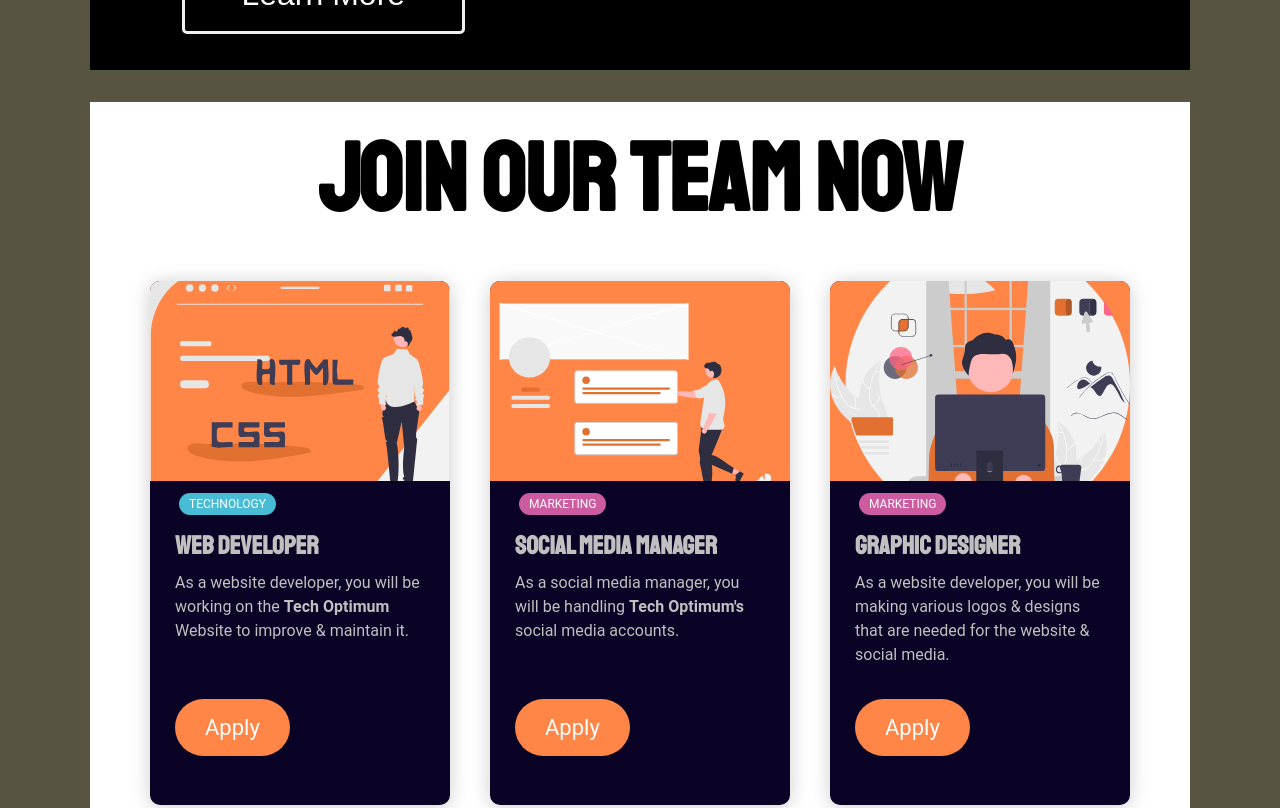
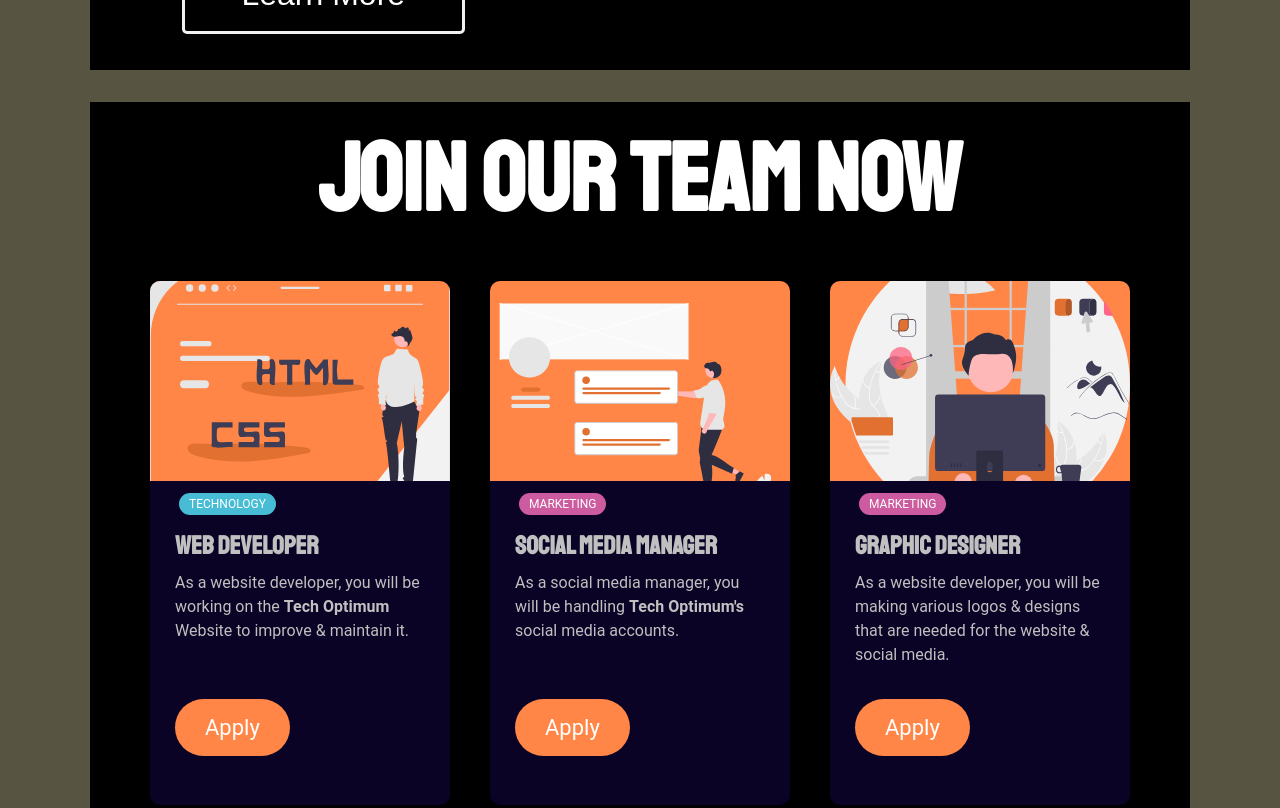
Before and after one commit to TechOptimum/old-website-v2, a plain HTML site: page about/join-leadership.html in a window 1280 px wide. Shown: the part 1294-2102 px from the top of the page. Drawn offline with Linux system fonts and the light colour scheme.

Commit message:
color change

```diff
--- a/CSS/style.css
+++ b/CSS/style.css
@@ -942,6 +942,7 @@ svg {
     font-size: 6rem;
     text-align: center;
     padding: 1rem;
+    color: white;
 }
 /* Join our team now listings*/
 @import url("https://fonts.googleapis.com/css2?family=Roboto&display=swap");
--- a/about/join-leadership.html
+++ b/about/join-leadership.html
@@ -85,7 +85,7 @@
 </div>
 
 
-<div class="container" style="background-color:#FFFFFF;margin-top: 2rem;margin-bottom: 3rem;">
+<div class="container" style="background-color:black;margin-top: 2rem;margin-bottom: 3rem;">
   <div class="row">
     <h1 class="join-team-title">Join our team now</h1>
 
```
